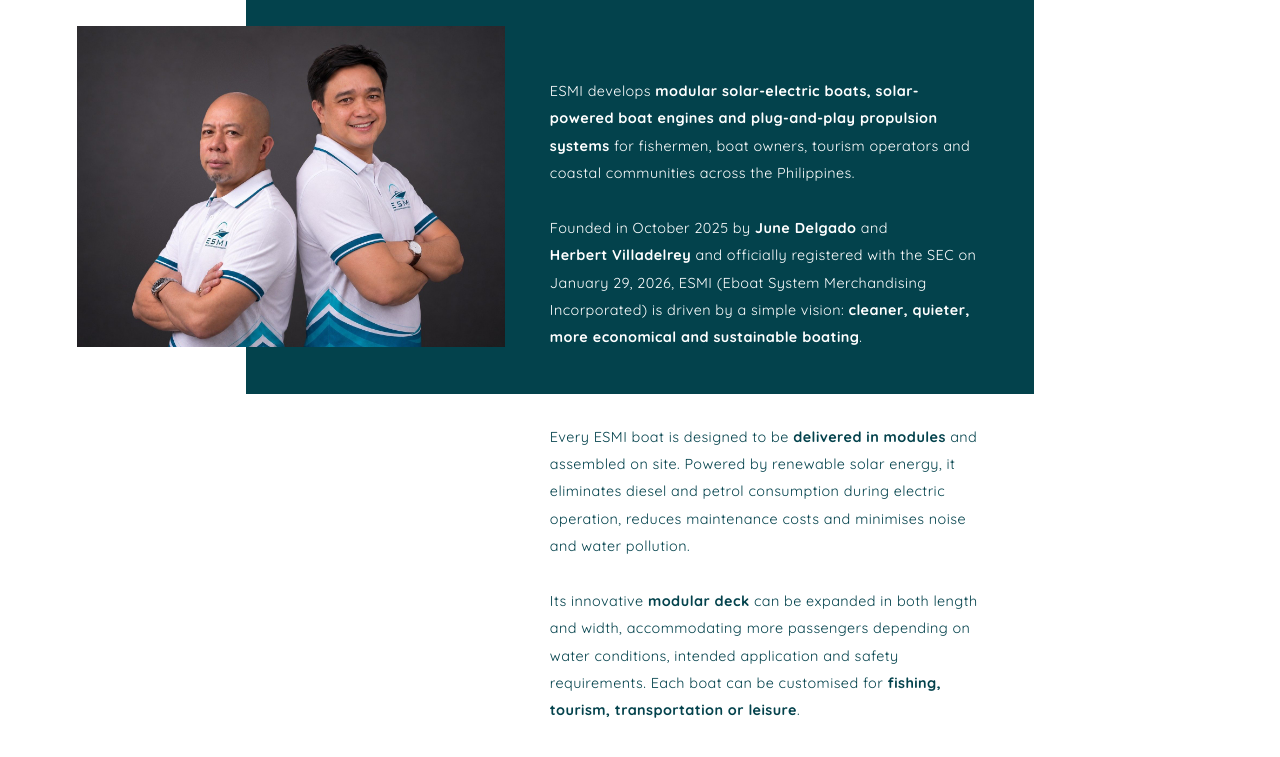
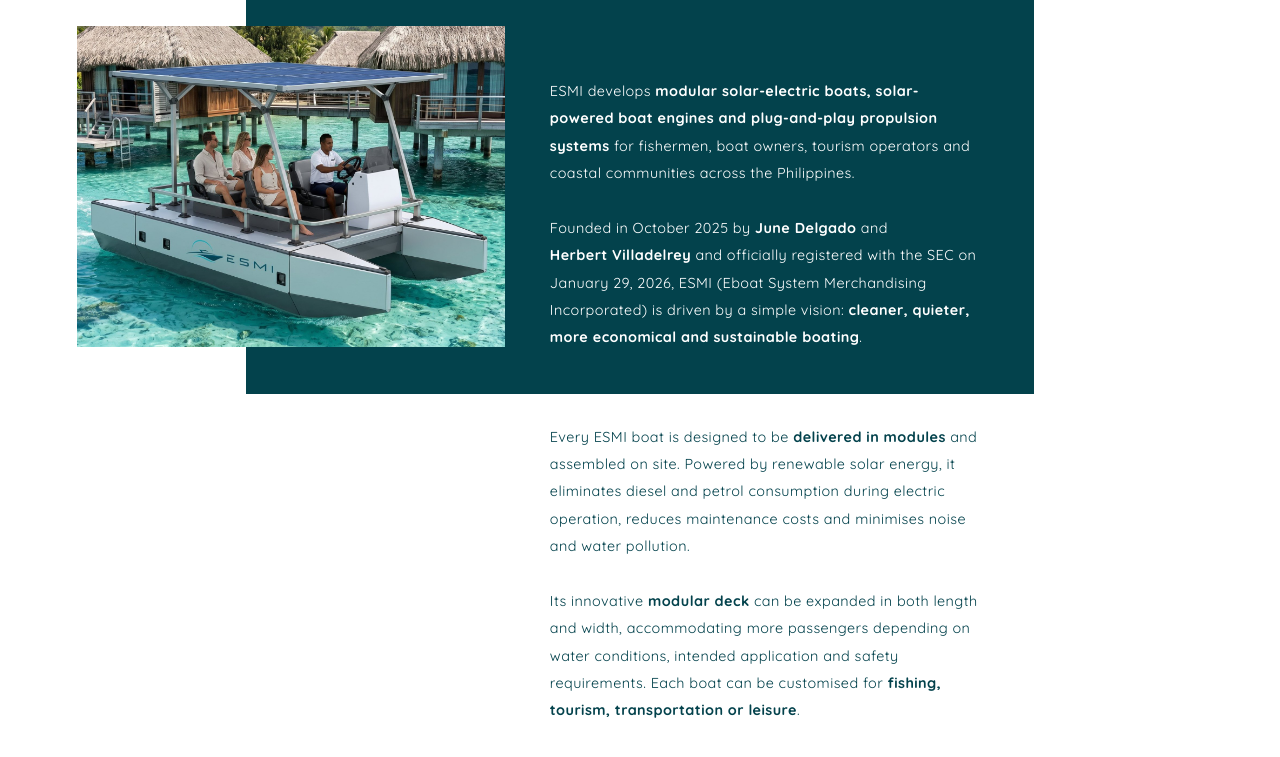
Before and after one commit to preymium5-ctrl/Eboatsystem-Website, a plain HTML site: page about.html in a window 1280 px wide. Shown: the part 135-892 px from the top of the page. Drawn offline with Linux system fonts and the light colour scheme.

Commit message:
About: boat picture instead of founders photo at the top
Co-Authored-By: Claude Opus 5.5 <noreply@anthropic.com>

```diff
--- a/about.html
+++ b/about.html
@@ -98,8 +98,8 @@
 				<div id="fondaproposMOB"></div>
 				<div class="AproposA1">
 					<div class="animIMG2">
-					<img src="Images/esmi/esmi-founders-together.jpg" alt="ESMI co-founders June Delgado and Herbert Villadelrey standing back to back in white ESMI polo shirts."
-					srcset="Images/esmi/esmi-founders-together-B.jpg 880w, Images/esmi/esmi-founders-together.jpg 1350w" sizes="100vw">
+					<img src="Images/esmi/esmi-about-boat.jpg" alt="ESMI modular solar-electric boat carrying guests across a turquoise island lagoon."
+					srcset="Images/esmi/esmi-about-boat-B.jpg 880w, Images/esmi/esmi-about-boat.jpg 1350w" sizes="100vw">
 					<i></i>
 					</div>
 				</div>
```
Also changed, not shown: Images/esmi/esmi-about-boat-B.jpg (added), Images/esmi/esmi-about-boat.jpg (added).
